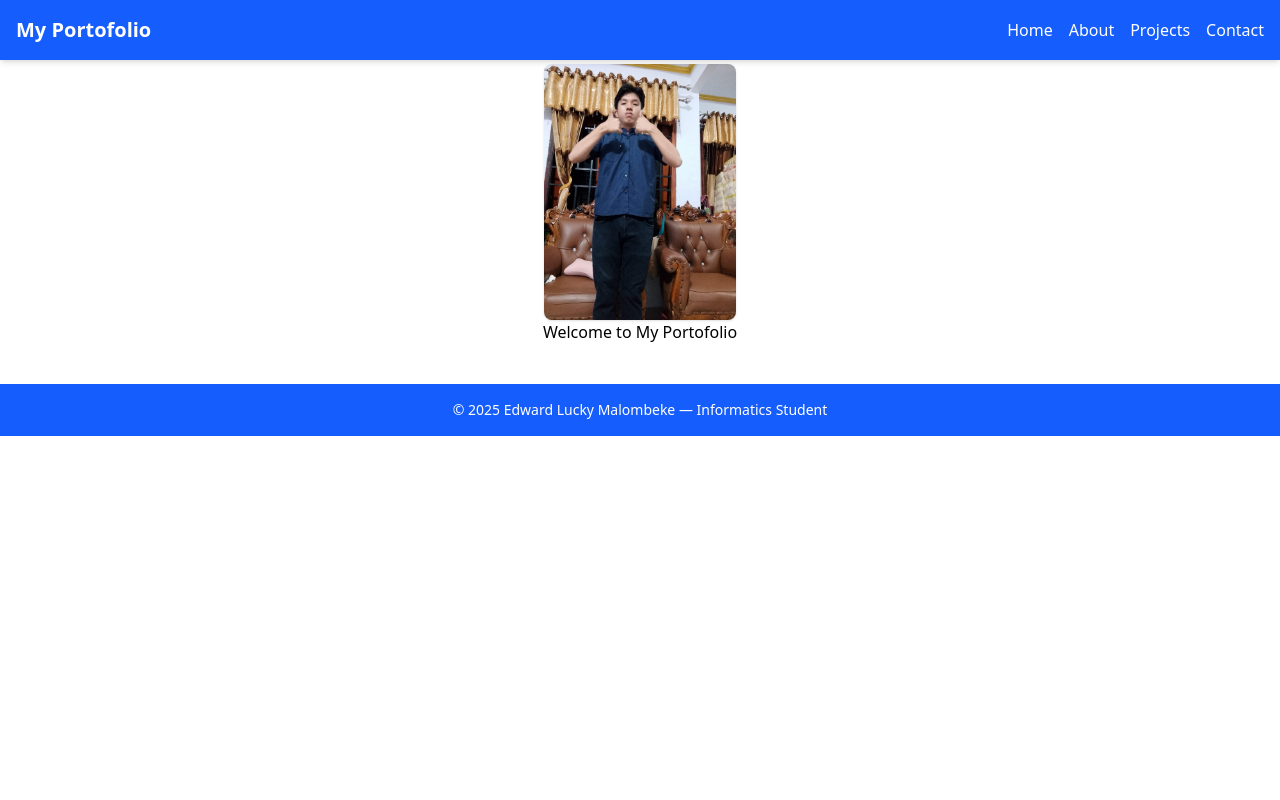
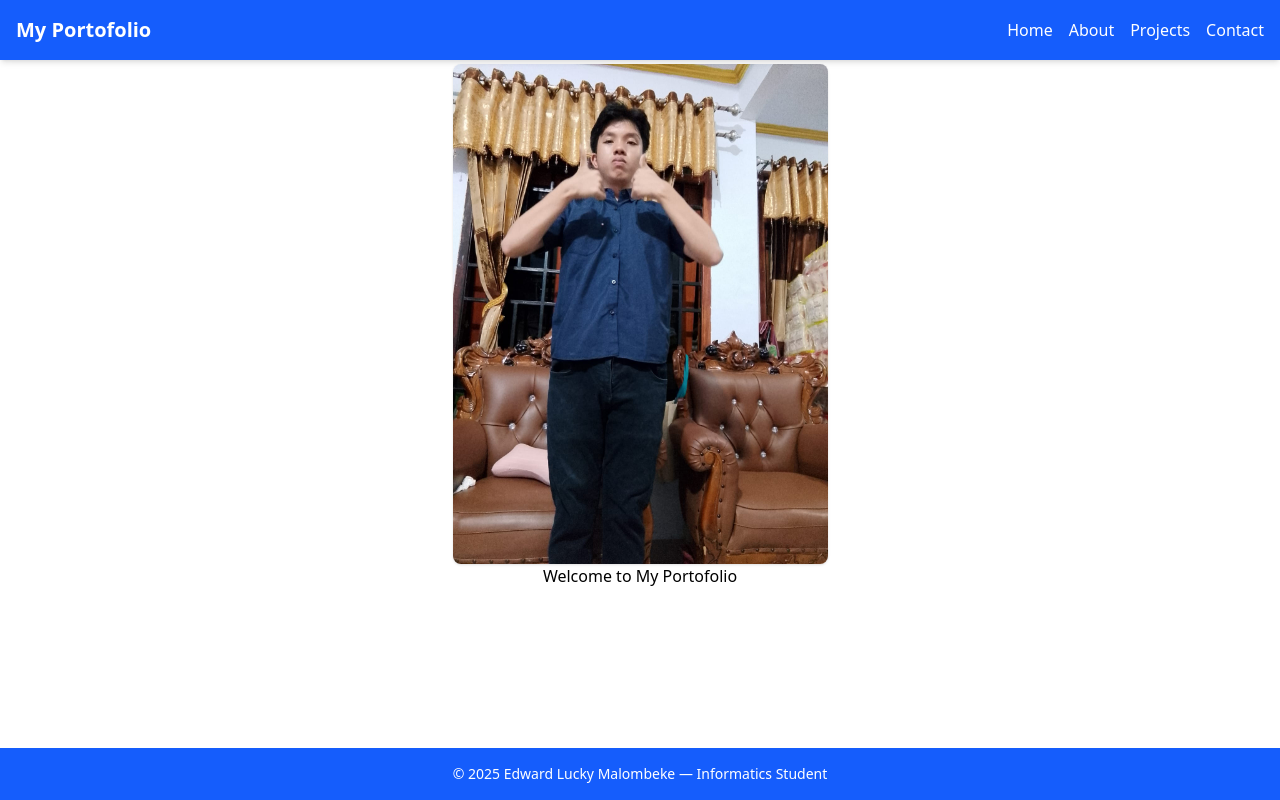
Before and after one commit to luckymalombeke/front-end-mid, a React (Vite) app: page / in a window 1280 px wide. Built offline with nearby package versions, Linux system fonts and the light colour scheme; data requests are answered from the project's data file.

Commit message:
hmm maybe this is the last

```diff
--- a/src/App.jsx
+++ b/src/App.jsx
@@ -1,10 +1,12 @@
 import { BrowserRouter as Router, Routes, Route } from "react-router-dom";
 import Header from "./component/header";
 import Footer from "./component/footer";
+
 import Home from "./thepages/Home";
 import About from "./thepages/about";
 import Project from "./thepages/Project";
 import Contact from "./thepages/contact";
+
 import useFetchData from "./hooks/useFetchdata";
 
 export default function App() {
@@ -14,10 +16,11 @@ export default function App() {
   if (error) return <p className="text-center mt-10 text-red-500">Error loading data.</p>;
 
   return (
+    <div className="min-h-screen flex flex-col">    {/* Wajib untuk sticky footer */}
       <Router>
         <Header profile={data.profile} />
 
-      <main className="pt-16">
+        <main className="pt-16 flex-grow">
           <Routes>
             <Route path="/" element={<Home profile={data.profile} />} />
             <Route path="/about" element={<About profile={data.profile} />} />
@@ -26,7 +29,8 @@ export default function App() {
           </Routes>
         </main>
 
-      <Footer />
+        <Footer className="mt-auto" />   {/* Dorong footer ke bawah */}
       </Router>
+    </div>
   );
 }
--- a/src/thepages/Home.jsx
+++ b/src/thepages/Home.jsx
@@ -6,7 +6,7 @@ export default function Home({ profile }) {
       <img
         src={myImage}
         alt="My Profile"
-        className="mx-auto w-48 rounded-lg shadow"
+        className="mx-auto h-[500px] w-auto rounded-lg shadow object-cover"
       />
       <h1>Welcome to My Portofolio</h1>
     </div>
```
Lines whose indentation alone changed are shown as unchanged.
